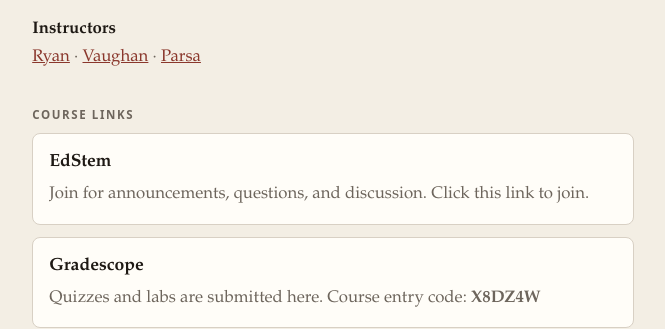
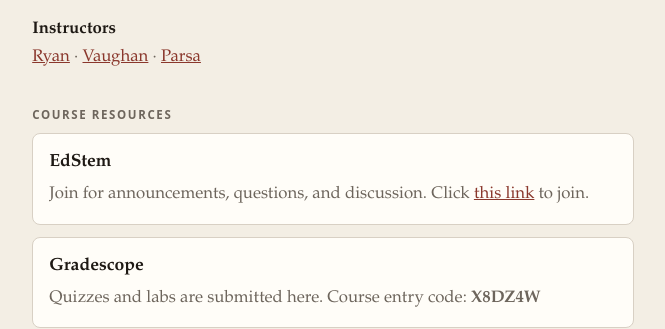
Before and after one commit to rYan-theusername/rYan_the_username, a Jekyll site: the page built from mri/index.md, in a window 1280 px wide. Shown: the part 2325-2654 px from the top of the page, without its empty margins (307-972 px from the left). Built offline with Jekyll 4.4.1, drawn with Linux system fonts in a browser that asks for light colours.

Commit message:
small changes to MRI section

```diff
--- a/assets/css/main.css
+++ b/assets/css/main.css
@@ -318,6 +318,10 @@
   border-color: var(--ink);
 }
 
+.project-card.is-static:hover {
+  border-color: var(--line);
+}
+
 .project-card h2 {
   margin: 0 0 0.25rem;
   font-family: inherit;
--- a/mri/index.md
+++ b/mri/index.md
@@ -68,32 +68,17 @@
   </div>
 </div>
 
-## Course links
+## Course resources
 
 <div class="projects">
-  {% if course.edstem.url and course.edstem.url != "" %}
-  <a class="project-card" href="{{ course.edstem.url }}" target="_blank" rel="noopener">
+  <div class="project-card is-static">
     <h2>{{ course.edstem.title }}</h2>
-    <p>{{ course.edstem.description }}</p>
-  </a>
-  {% else %}
-  <div class="project-card">
-    <h2>{{ course.edstem.title }}</h2>
-    <p><span class="soon">Coming soon.</span> {{ course.edstem.description }}</p>
+    <p>{{ course.edstem.description }} Click <a href="{{ course.edstem.url }}" target="_blank" rel="noopener">this link</a> to join.</p>
   </div>
-  {% endif %}
-
-  {% if course.gradescope.url and course.gradescope.url != "" %}
-  <a class="project-card" href="{{ course.gradescope.url }}" target="_blank" rel="noopener">
+  <div class="project-card is-static">
     <h2>{{ course.gradescope.title }}</h2>
-    <p>{{ course.gradescope.description }}{% if course.gradescope.code %}: {{ course.gradescope.code }}{% endif %}</p>
-  </a>
-  {% else %}
-  <div class="project-card">
-    <h2>{{ course.gradescope.title }}</h2>
-    <p>{% if course.gradescope.code %}{{ course.gradescope.description }}: <strong>{{ course.gradescope.code }}</strong>{% else %}<span class="soon">Coming soon.</span> {{ course.gradescope.description }}{% endif %}</p>
+    <p>{{ course.gradescope.description }}: <strong>{{ course.gradescope.code }}</strong></p>
   </div>
-  {% endif %}
 </div>
 
 ## Prerequisites
@@ -143,7 +128,7 @@
 
 **Late work.** Extensions will be granted with no penalty if you ask before the due date. I'll push the deadline for assignment n to align with assignment n + 1 upon request. Otherwise, no late assignments will be accepted.
 
-The schedule is, of course, tentative and subject to change.
+_The schedule is, of course, tentative and subject to change._
 
 ## Schedule
 
```
Also changed, not shown: _data/mri.yml (+7 -1 lines).
